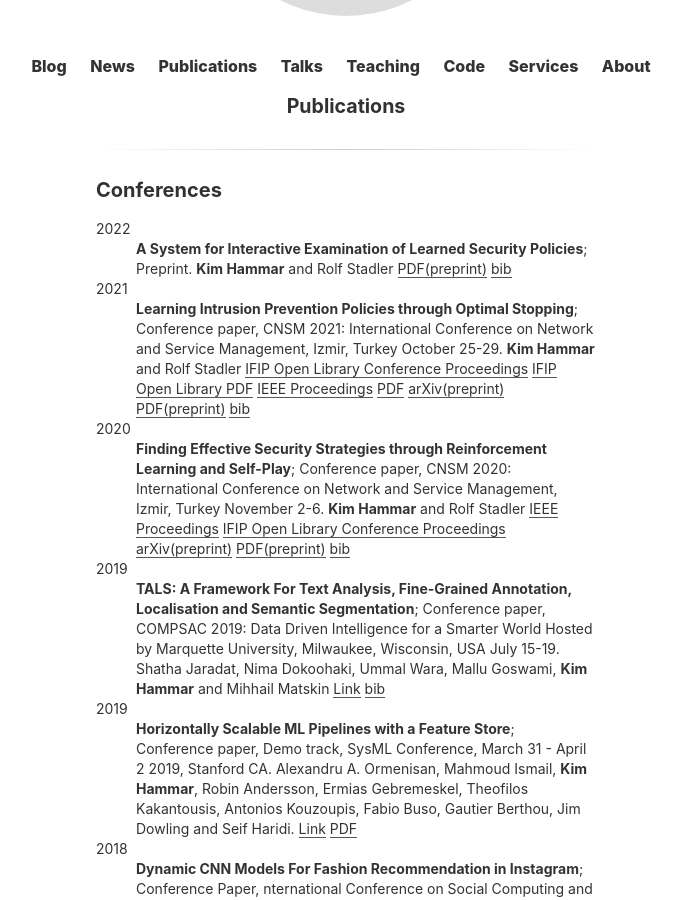
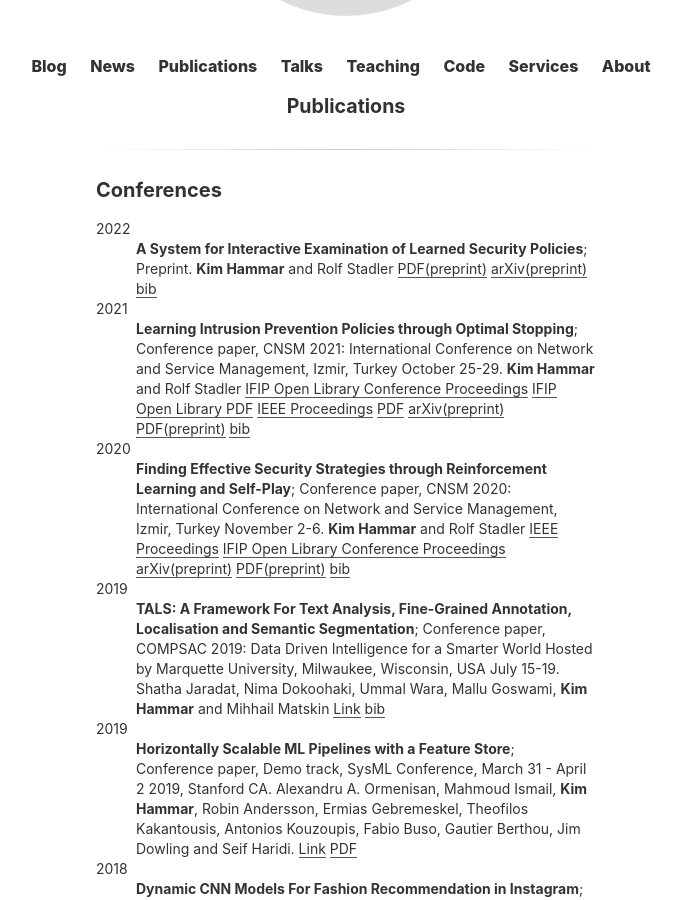
Before and after one commit to Limmen/Limmen.github.io, a Jekyll site: the page built from publications.md, in a window 1280 px wide and 900 px high, scrolled down 314 px. Shown: the whole window, without its empty margins (294-976 px from the left). Built offline with Jekyll 4.4.1, drawn with Linux system fonts in a browser that asks for light colours.

Commit message:
add link

```diff
--- a/publications.md
+++ b/publications.md
@@ -9,6 +9,7 @@ title: Publications
 :   **A System for Interactive Examination of Learned Security Policies**; Preprint.
     **Kim Hammar** and Rolf Stadler
 	[PDF(preprint)](/assets/papers/NOMS22_Demo_Policy_Examination_System_Hammar_Stadler_28_Jan_2022.pdf)
+	[arXiv(preprint)](https://arxiv.org/abs/2204.01126)
 	[bib](/assets/citations/hammar_stadler_noms_22_demo)
 
 2021
```
